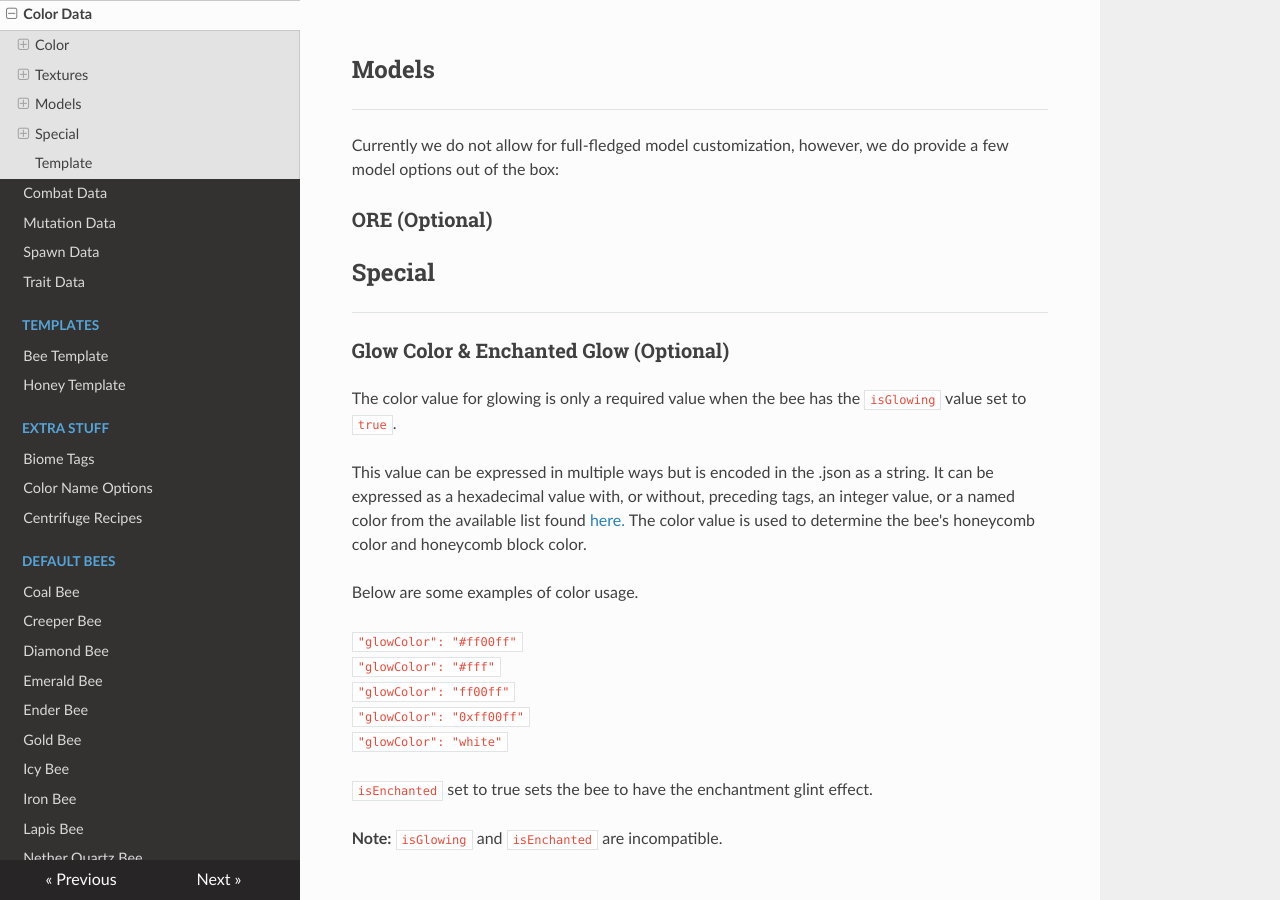
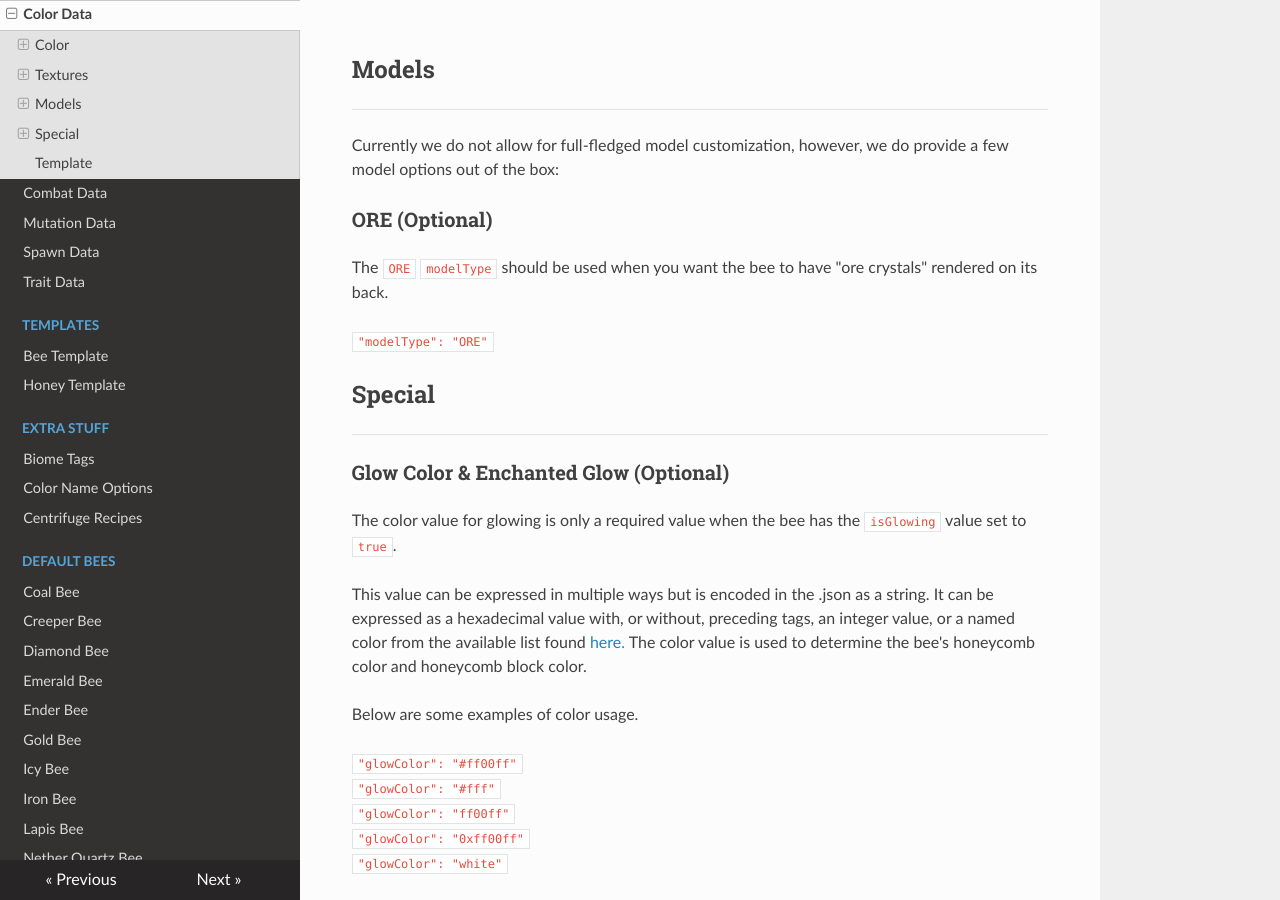
Before and after one commit to Team-Resourceful/ResourcefulBeesDocs, an MkDocs documentation site: the page built from docs/bee_data/color_data.md, in a window 1280 px wide and 900 px high, scrolled down 2357 px. Built offline with MkDocs 1.6.1, drawn with Linux system fonts in a browser that asks for light colours; nearby versions of some CDN libraries.

Commit message:
docs/bee_data/color_data.md updated from https://stackedit.io/

```diff
--- a/docs/bee_data/color_data.md
+++ b/docs/bee_data/color_data.md
@@ -82,7 +82,9 @@ Currently we do not allow for full-fledged model customization, however, we do p
 
 ### **ORE** (Optional)
 
+The `ORE` `modelType` should be used when you want the bee to have "ore crystals" rendered on its back.
 
+`"modelType": "ORE"`
 
 
 ## **Special**
```
Also changed, not shown: other parts of docs/bee_data/color_data.md (+1 -1 lines).
